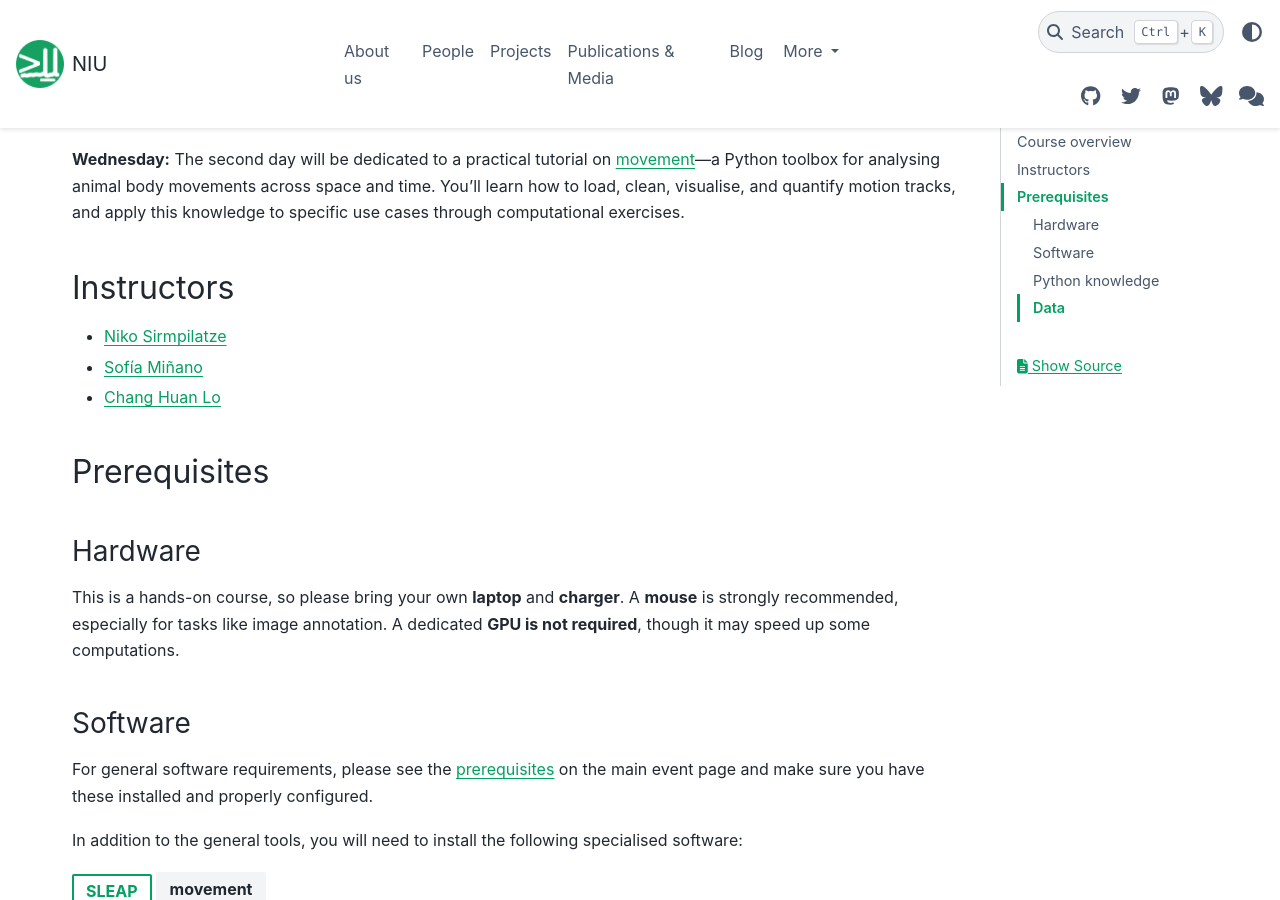
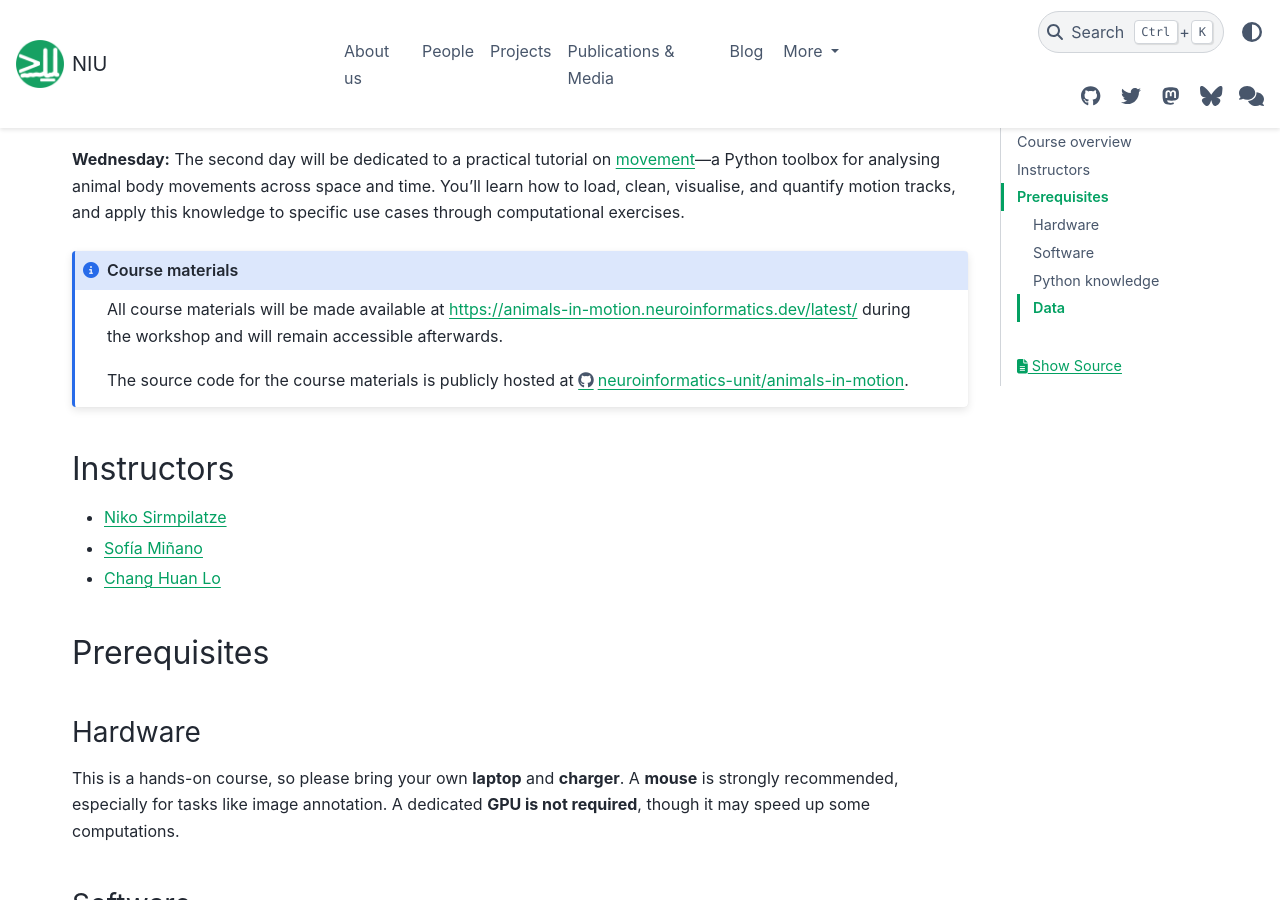
Before and after one commit to neuroinformatics-unit/neuroinformatics-unit.github.io, a Sphinx documentation site: the page built from docs/source/open-software-week/animals-in-motion.md, in a window 1280 px wide and 900 px high, scrolled down 759 px. Built offline with Sphinx 7.4.7 and the PyData theme 0.15.4, drawn with Linux system fonts in a browser that asks for light colours; nearby versions of some CDN libraries.

Commit message:
added links to Animals in Motion website and repo

```diff
--- a/docs/source/open-software-week/animals-in-motion.md
+++ b/docs/source/open-software-week/animals-in-motion.md
@@ -29,6 +29,14 @@ The typical workflow, from annotating body parts to training a model and generat
 __Wednesday:__
 The second day will be dedicated to a practical tutorial on [movement](https://movement.neuroinformatics.dev)—a Python toolbox for analysing animal body movements across space and time.
 You'll learn how to load, clean, visualise, and quantify motion tracks, and apply this knowledge to specific use cases through computational exercises.
+
+::: {admonition} Course materials
+:class: note
+
+All course materials will be made available at <https://animals-in-motion.neuroinformatics.dev/latest/> during the workshop and will remain accessible afterwards.
+
+The source code for the course materials is publicly hosted at <https://github.com/neuroinformatics-unit/animals-in-motion>.
+:::
 
 ## Instructors
 - [Niko Sirmpilatze](https://github.com/niksirbi)
```
